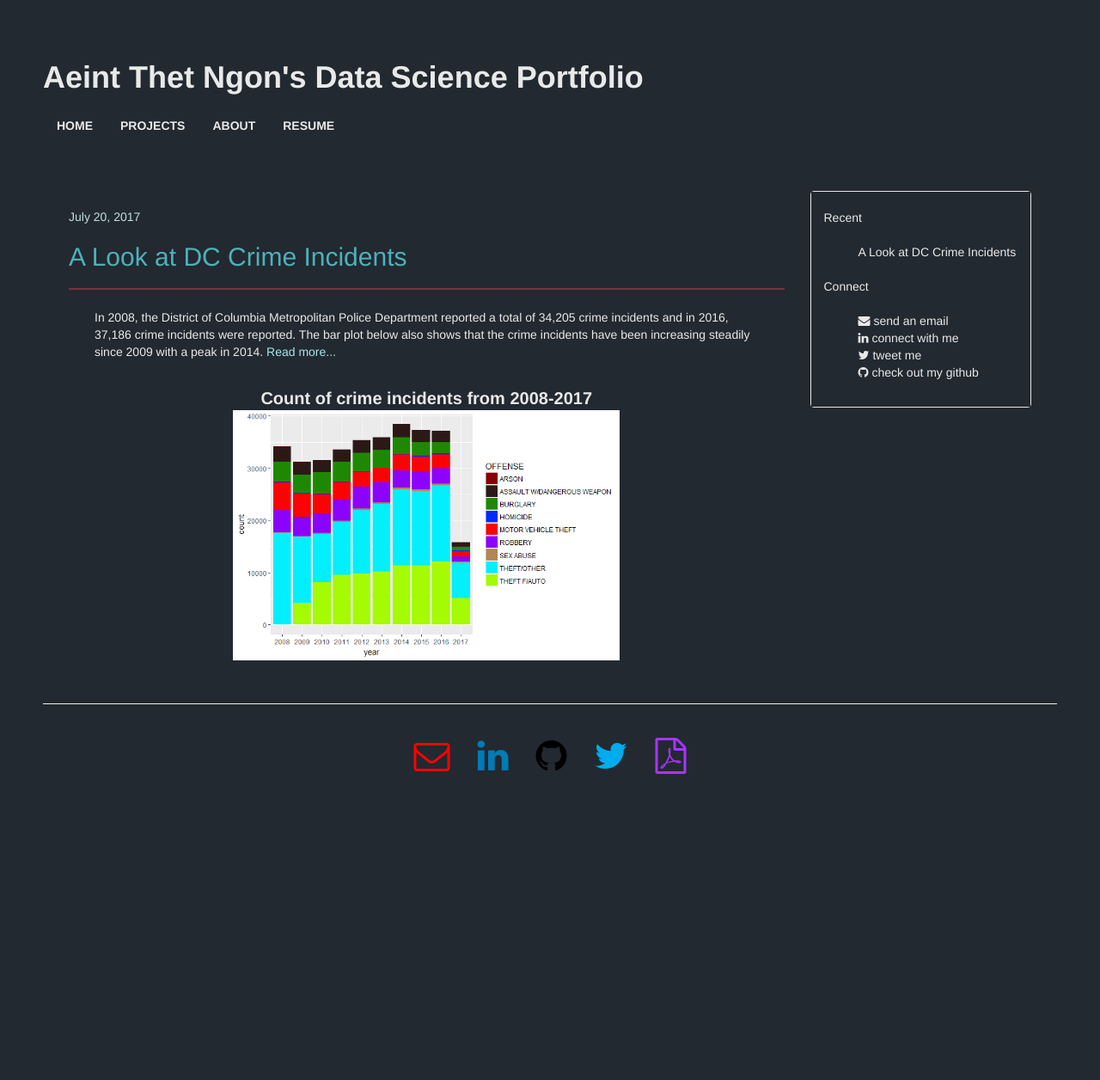
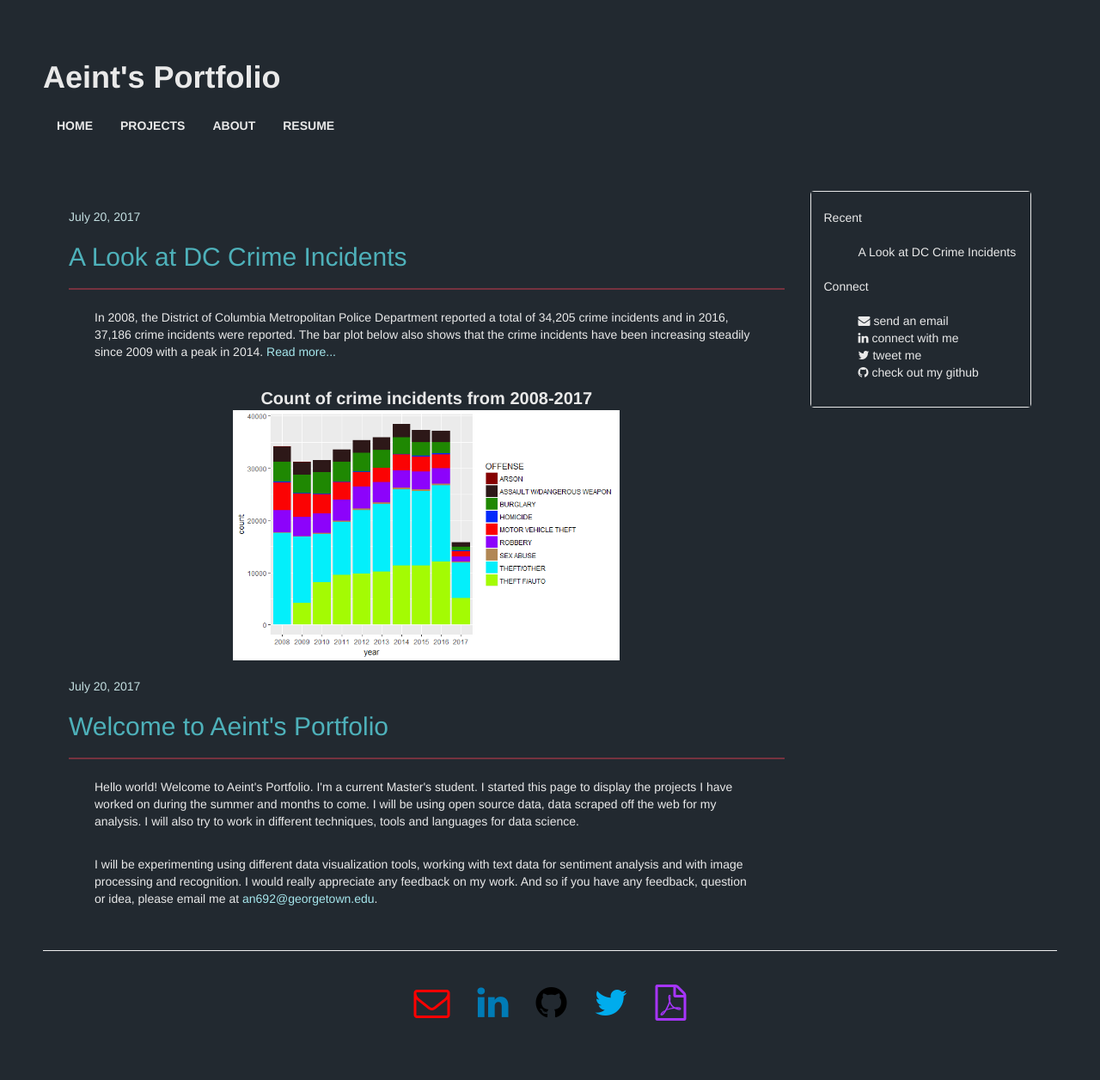
Before and after one commit to aeintngon/old-webpage, a Jekyll site: the page built from index.html, in a window 1280 px wide. Shown: the whole page at 86% size. Built offline with Jekyll 4.4.1, drawn with Linux system fonts in a browser that asks for light colours; nearby versions of some CDN libraries; before the commit the page ends 969 px from its top, so only the background shows below that.

Commit message:
added welcome html

```diff
--- a/DCCrimeData.html
+++ b/DCCrimeData.html
@@ -1,8 +1,8 @@
 ---
 layout: default
 ---
+    <p class="post-date">July 20, 2017</p>
 	<h2><a href="./DCCrimeData.html">A Look at DC Crime Incidents</a></h2>
-	<p class="post-date">July 20, 2017</p>
 	<hr id='top-line'>
 
 	<article class="post-content">
--- a/_layouts/default.html
+++ b/_layouts/default.html
@@ -12,7 +12,7 @@
 
 <body>
 
-<h1>Aeint Thet Ngon's Data Science Portfolio</h1>
+<h1>Aeint's Portfolio</h1>
 <ul class="header-list">
   <li><a href="./index.html">HOME</a></li>
   <li><a href="./projects.html">PROJECTS</a></li>
--- a/index.html
+++ b/index.html
@@ -12,3 +12,9 @@ layout: default
     	<img src="./images/crime/dc_yearly.png" width="100%" height=auto style="max-width:450px;">
     	</p>
     </div>
+
+    <span class="post-date">July 20, 2017</span>
+	<h2><a href="./welcome.html">Welcome to Aeint's Portfolio</a></h2>
+	<hr id='top-line'>
+	<p class="content">Hello world! Welcome to Aeint's Portfolio. I'm a current Master's student. I started this page to display the projects I have worked on during the summer and months to come. I will be using open source data, data scraped off the web for my analysis. I will also try to work in different techniques, tools and languages for data science.</p>
+	<p class="content">I will be experimenting using different data visualization tools, working with text data for sentiment analysis and with image processing and recognition. I would really appreciate any feedback on my work. And so if you have any feedback, question or idea, please email me at <a class="link" href="mailto:an692@georgetown.edu" target="_blank"> an692@georgetown.edu</a>.</p>
--- a/projects.html
+++ b/projects.html
@@ -4,5 +4,5 @@ layout: default
 
 	<h2>July 2017</h2>
 	<hr id='top-line'>
-	<p class="project-title"><a href="./DCCrimeData.html">A Look at DC Crime Incidents</a>
-	</p>
+	<p class="project-title"><a href="./DCCrimeData.html">A Look at DC Crime Incidents</a></p>
+	<p class="project-title"><a href="./welcome.html">Welcome to Aeint's Portfolio</a></p>
```
Also changed, not shown: welcome.html (added, +11 -0 lines).
